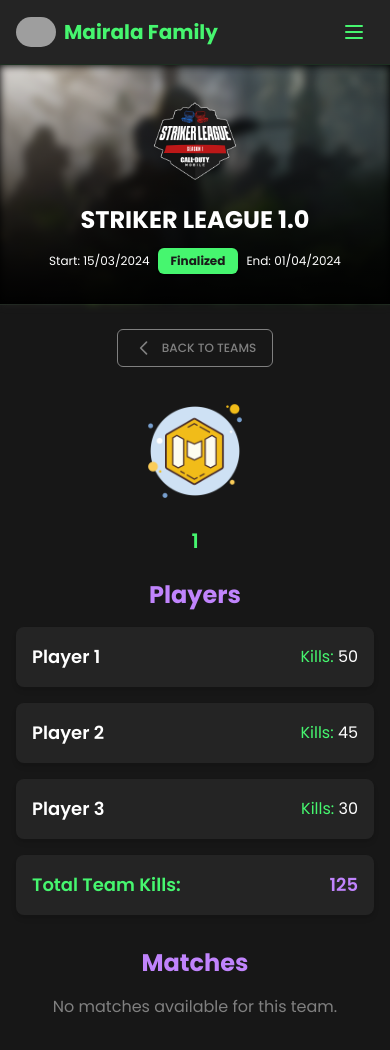
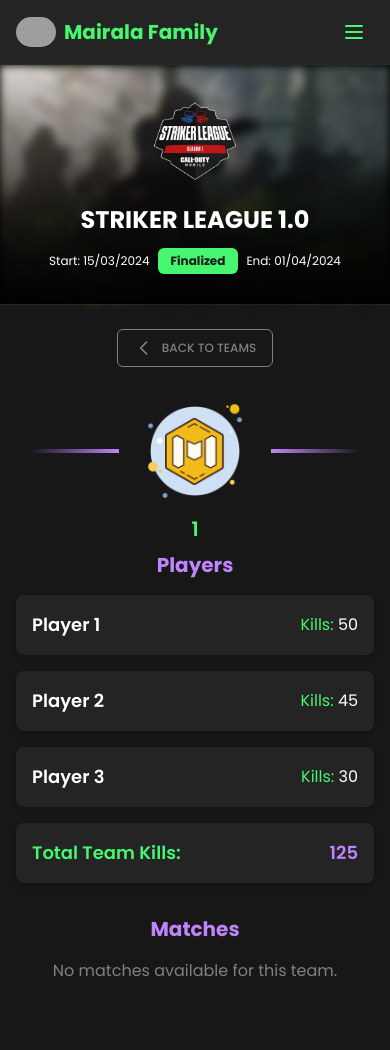
Before and after one commit to shahenwaz/mairala_family, a Next.js app: page /tournaments/STRIKERLEAGUE1.0/1 in a window 390 px wide. Shown: the top 1050 px of the page. Built offline with nearby package versions, Linux system fonts and the light colour scheme; grey boxes are pictures that could not be loaded.

Commit message:
Updated dynamic TeamInfo page

```diff
--- a/app/(root)/tournaments/STRIKERLEAGUE1.0/[teamName]/page.tsx
+++ b/app/(root)/tournaments/STRIKERLEAGUE1.0/[teamName]/page.tsx
@@ -102,7 +102,7 @@ const TeamInfoPage = () => {
           </button>
           <TeamHeader name={teamInfo.name} logo={teamInfo.logo} />
           <PlayerList players={teamInfo.players} />
-          <h2 className="mt-8 text-2xl font-bold text-center text-purple lg:text-start">
+          <h2 className="mt-8 text-xl lg:text-2xl font-bold text-center text-purple lg:text-start">
             Matches
           </h2>
           <MatchesList matches={matches} filterByTeam={teamInfo.name} />
--- a/components/player/PlayerList.tsx
+++ b/components/player/PlayerList.tsx
@@ -13,7 +13,7 @@ const PlayerList = ({ players }: PlayerListProps) => {
 
   return (
     <div>
-      <h2 className="mb-4 text-2xl font-bold text-center text-purple lg:text-start">
+      <h2 className="mb-4 mt-6 text-xl lg:text-2xl font-bold text-center text-purple lg:text-start">
         Players
       </h2>
       <ul className="space-y-4">
--- a/components/team/TeamHeader.tsx
+++ b/components/team/TeamHeader.tsx
@@ -6,7 +6,12 @@ interface TeamHeaderProps {
 }
 
 const TeamHeader = ({ name, logo }: TeamHeaderProps) => (
-  <div className="my-6 text-center">
+  <div className="relative mt-6 mb-10 text-center flex items-center justify-center gap-4">
+    {/* Left decorative line */}
+    <div className="w-1/4 h-1 bg-gradient-to-r from-transparent to-purple lg:w-1/3" />
+
+    {/* Logo */}
+    <div className="relative">
       <Image
         src={logo}
         alt={`${name} Logo`}
@@ -14,7 +19,13 @@ const TeamHeader = ({ name, logo }: TeamHeaderProps) => (
         height={120}
         className="mx-auto"
       />
-    <h1 className="mt-4 text-xl font-semibold lg:text-2xl text-primary">
+    </div>
+
+    {/* Right decorative line */}
+    <div className="w-1/4 h-1 bg-gradient-to-l from-transparent to-purple lg:w-1/3" />
+
+    {/* Team Name */}
+    <h1 className="absolute -bottom-8 text-xl font-semibold lg:text-2xl text-primary">
       {name}
     </h1>
   </div>
```
Lines whose indentation alone changed are shown as unchanged.
